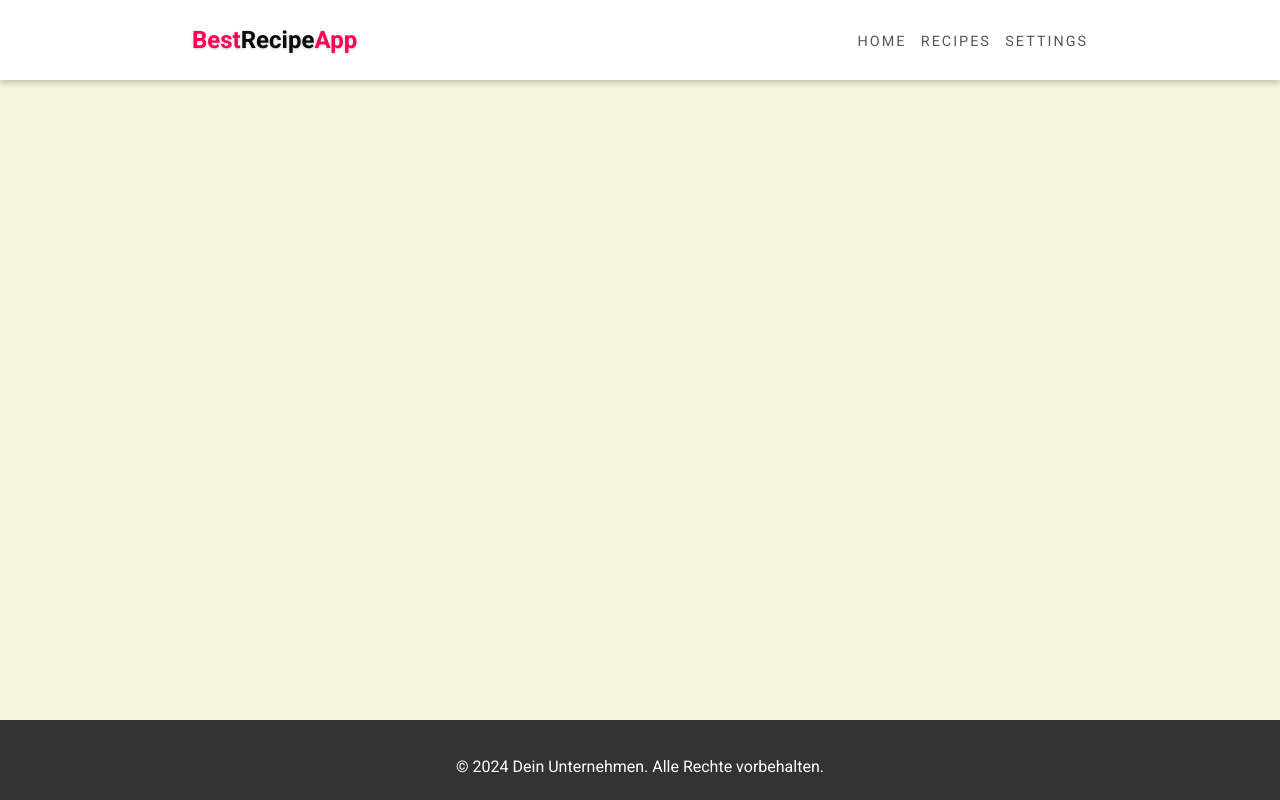
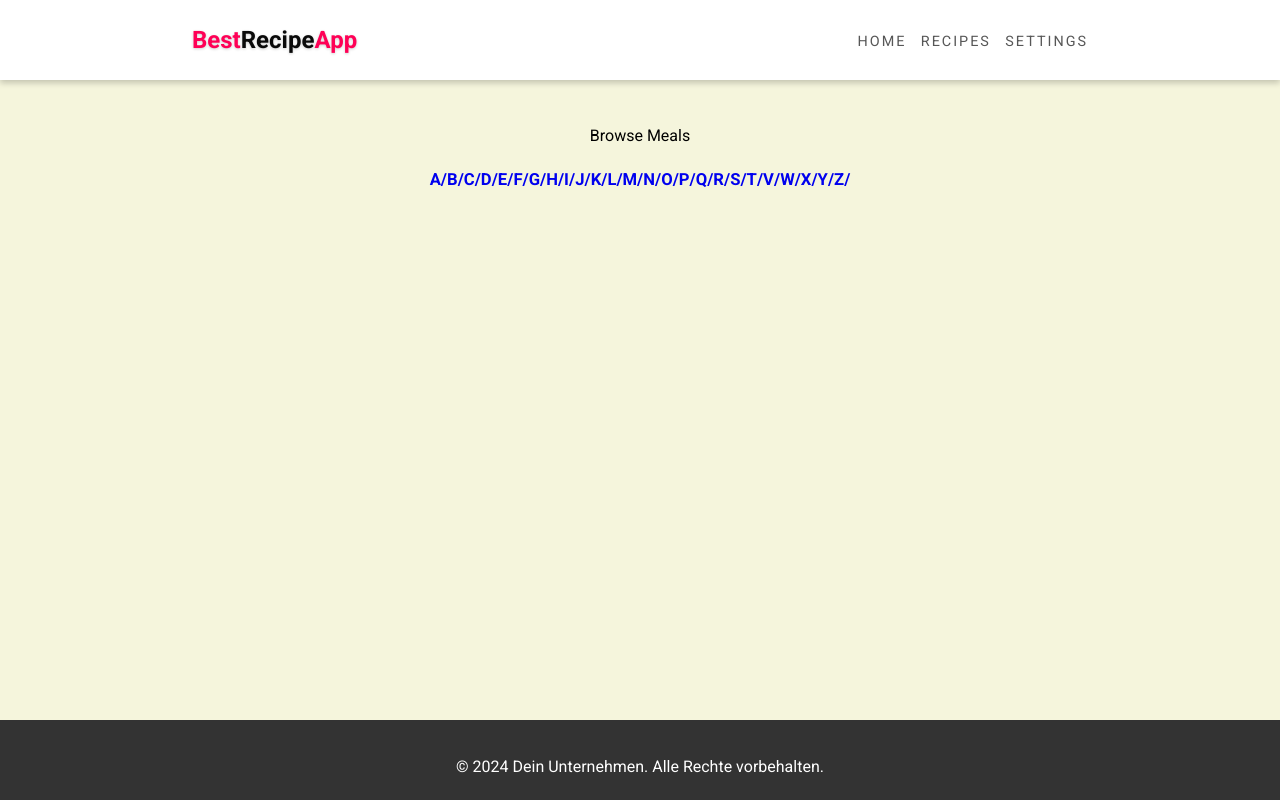
Before and after one commit to SiqiZheng94/siqizheng-RecipeApp, a React (Vite) app in the folder frontend/: page / in a window 1280 px wide. Built offline with nearby package versions, Linux system fonts and the light colour scheme; no server answers.

Commit message:
add FirstLetterMeal Page

```diff
--- a/frontend/src/App.tsx
+++ b/frontend/src/App.tsx
@@ -52,6 +52,7 @@ function App() {
                     </Routes>
                 </div>
             </main>
+            <MealsByFirstLetter/>
             <footer>
                 <div className={"container"}>
                     <Footer/>
--- a/frontend/src/components/MealsByFirstLetter.tsx
+++ b/frontend/src/components/MealsByFirstLetter.tsx
@@ -1,72 +1,18 @@
-import React, {useEffect, useState} from 'react';
-import {Link, useNavigate} from 'react-router-dom';
-import {Meal} from "../Meal.ts";
+import React from 'react';
+import {Link} from 'react-router-dom';
 
 const MealsByFirstLetter: React.FC = () => {
-    const navigate = useNavigate();
-
-    const [selectedLetter, setSelectedLetter] = useState<string | null>(null);
-    const [meals, setMeals] = useState<Meal[]>([]);
-    const [selectedMeal, setSelectedMeal] = useState<Meal | null>(null);
-    const handleLetterSelected = (letter: string) => {
-        fetch(`/api/meals/letter/${letter}`)
-            .then((response) => response.json())
-            .then((data) => setMeals(data));
-        setSelectedLetter(letter);
-    };
-
-    const openLettersPage = () => {
-        navigate(`/meals/letter`)
-        console.log("click")
-    }
-    // const openMealInNewTab = (youtubeLink: string) => {
-    //     window.open(youtubeLink, '_blank');
-    //
-    // };
-    useEffect(() => {
-        if (selectedLetter) {
-            fetch(`/api/meals/letter/${selectedMeal}`)
-                .then((response) => response.json())
-                .then((data) => setMeals(data));
-        }
-    }, []);
-
-    const handleMealClick = (selectedMeal: Meal) => {
-        // Set the selected meal when a meal is clicked
-        setSelectedMeal(selectedMeal);
-    };
-
     const letters = Array.from('ABCDEFGHIJKLMNOPQRSTVWXYZ');
 
     return (
-        <div className={"container main"}>
-            <button onClick={openLettersPage}>Navigate to Letters</button>
-            <div className="meal-browser">
-                <div className={"meal-letters"}>
+        <div className={"browse-meals"}>
+            <p>Browse Meals</p>
+            <div className={"meal-letters"}>
                     {letters.map((letter) => (
                         <Link to={`/meals/letter/${letter}`} key={letter}>
-                            {/*<button onClick={() => handleLetterSelected(letter)}>{letter}</button>*/}
-                            <button>{letter}</button>
+                             {letter}/
                         </Link>
                     ))}
-                </div>
-                {/*{selectedLetter && (*/}
-                {/*    <div>*/}
-                {/*        <h2>Meals with letter {selectedLetter}</h2>*/}
-                {/*        <ul>*/}
-                {/*            {meals.map((meal) => (*/}
-                {/*                <Link to={`/recipe/${meal._id}`} key={meal.idMeal}>*/}
-                {/*                    <li key={meal.idMeal} onClick={() => handleMealClick(meal)}>*/}
-                {/*                        <a href={meal.strYoutube}>*/}
-                {/*                            {meal.strMeal}*/}
-                {/*                        </a>*/}
-                {/*                    </li>*/}
-                {/*                </Link>*/}
-                {/*            ))}*/}
-                {/*        </ul>*/}
-                {/*    </div>*/}
-                {/*)}*/}
-
             </div>
         </div>
     );
--- a/frontend/src/pages/FirstLetterMealPage.tsx
+++ b/frontend/src/pages/FirstLetterMealPage.tsx
@@ -1,4 +1,3 @@
-import MealsByFirstLetter from "../components/MealsByFirstLetter.tsx";
 import {useEffect, useState} from "react";
 import {Meal} from "../Meal.ts";
 import {useNavigate, useParams} from "react-router-dom";
@@ -26,7 +25,8 @@ export default function FirstLetterMealPage(){
 
     return(
         <>
-            {/*{console.log("selectedMeals:", selectedMeals)}*/}
+            {console.log("selectedMeals:", selectedMeals)}
+
             {
                 isLoading ? <p>Loading...</p> : (
                     selectedMeals.length!=0 ?
@@ -47,7 +47,6 @@ export default function FirstLetterMealPage(){
                         :
                         <div>oops, there are no recipes with the first letter {pathLetter}.</div>)
             }
-            <MealsByFirstLetter/>
         </>
 
     )
--- a/frontend/src/pages/HomePage.tsx
+++ b/frontend/src/pages/HomePage.tsx
@@ -22,9 +22,6 @@ export default function HomePage(){
             <div className={"col2 gallery"}>
                 <CategoryImage/>
             </div>
-            <div>
-                <MealsByFirstLetter/>
-            </div>
         </div>
     )
 }
--- a/frontend/src/styles/index.scss
+++ b/frontend/src/styles/index.scss
@@ -29,28 +29,31 @@ body {
     background-color: var(--background-light);
 }
 
-//.app {
-//    display: flex;
-//    flex-direction: column;
-//    min-height: 100vh;
-//}
+.app {
+    display: flex;
+    flex-direction: column;
+    min-height: 100vh;
+}
 
 main {
-    //flex-grow: 1;
-    padding: 45px;
+    flex-grow: 1;
+    //padding: 45px;
+    padding-left: 45px;
+    padding-right: 45px;
+    padding-top: 70px;
 
-    //section {
-    //    margin-bottom: 20px;
-    //    padding: 10px;
-    //    border: 1px solid #ccc;
-    //    border-radius: 5px;
-    //}
-    //.container-meals-by-first-litter {
-    //    display: flex;
-    //    flex-wrap: wrap;
-    //    justify-content: space-between;
-    //    position: relative;
-    //}
+    section {
+        margin-bottom: 20px;
+        padding: 10px;
+        border: 1px solid #ccc;
+        border-radius: 5px;
+    }
+    .container-meals-by-first-litter {
+        display: flex;
+        flex-wrap: wrap;
+        justify-content: space-between;
+        position: relative;
+    }
 }
 footer {
     background-color: #333;
@@ -130,7 +133,7 @@ img{
 }
 
 .main{
-    padding-block: 3vw;
+    padding-block: 1vw;
 }
 
 .container{
@@ -145,3 +148,7 @@ div {
         font-weight: 500;
     }
 }
+
+.browse-meals {
+    margin-bottom: 7vw;
+}
--- a/frontend/src/styles/mealsByFirstLetterStyle.scss
+++ b/frontend/src/styles/mealsByFirstLetterStyle.scss
@@ -37,7 +37,10 @@
 }
 
 .meal-letters {
-  margin: 20px;
+  //margin: 20px;
+  font-size: 1.3vw;
+  font-weight: 600;
+  margin-top: 2vw;
 }
 
 h2, p, {
```
